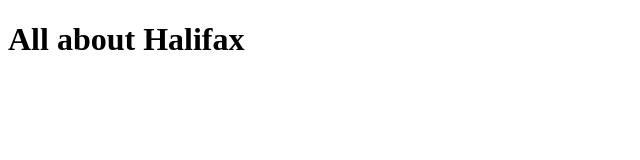
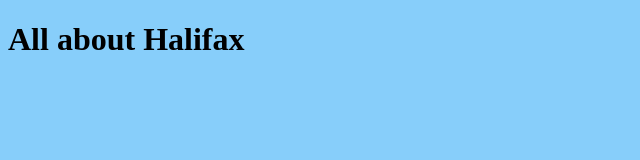
Before and after one commit to cmouli97/Monday, a plain HTML site: page Index.html in a window 1280 px wide. Shown: the whole page, without its empty margins (0-640 px from the left). Drawn offline with Linux system fonts and the light colour scheme.

Commit message:
Refresh - background to be blue and index

```diff
--- a/Index.html
+++ b/Index.html
@@ -5,6 +5,7 @@
     <meta http-equiv="X-UA-Compatible" content="IE=edge">
     <meta name="viewport" content="width=device-width, initial-scale=1.0">
     <title>Index page</title>
+    <link rel="stylesheet" href="Schema.css">
 </head>
 <body>
     <h1>All about Halifax</h1>
--- a/Schema.css
+++ b/Schema.css
@@ -0,0 +1,3 @@
+body {
+    background-color: lightskyblue;
+}
```
